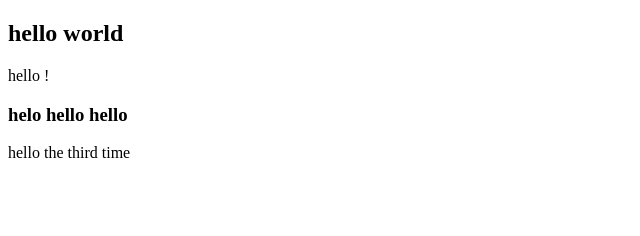
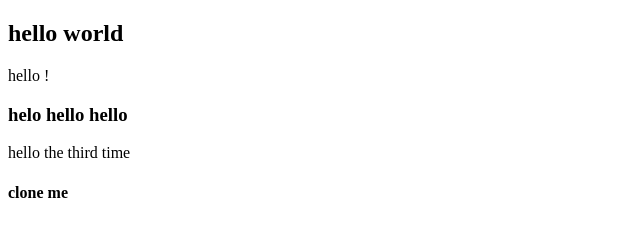
Before and after one commit to solomonfrank/App, a plain HTML site: page index.html in a window 1280 px wide. Shown: the full height of the page, 0-640 px from the left. Drawn offline with Linux system fonts and the light colour scheme.

Commit message:
clone text

```diff
--- a/index.html
+++ b/index.html
@@ -8,6 +8,7 @@
        <p>hello !</p>
       <h3> helo hello hello</h3>
        <p>hello the third time</p>
+       <h4>clone me</h4>
 
    </body>
 
```
